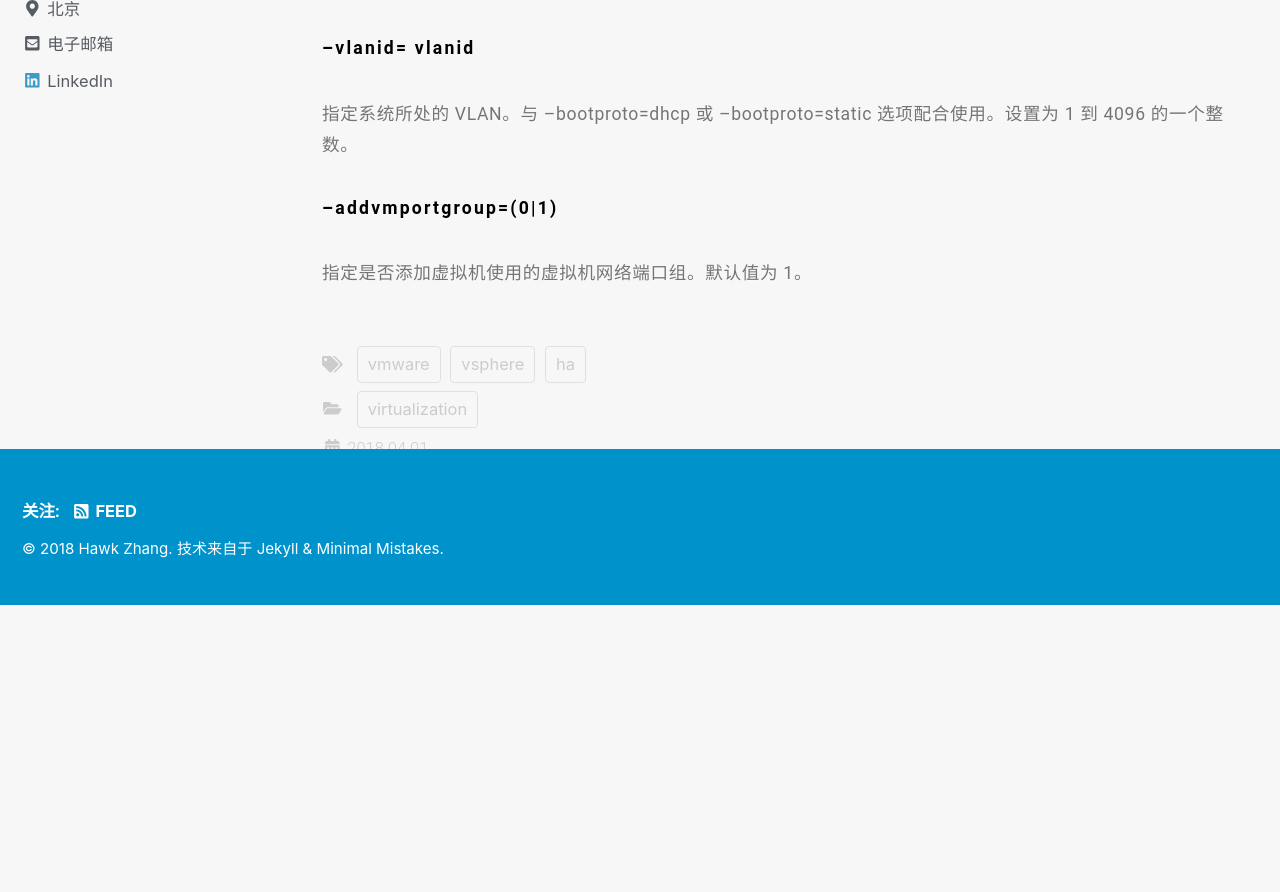
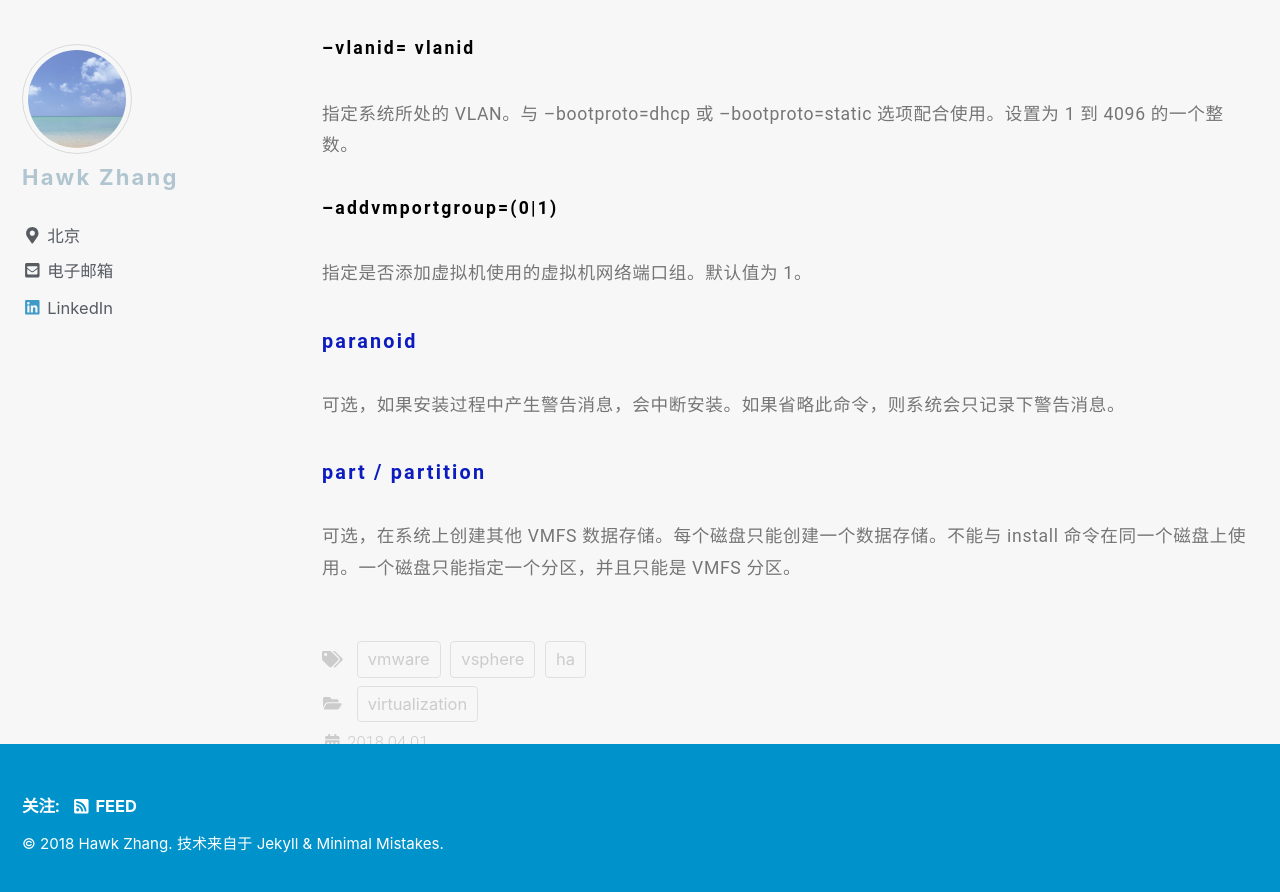
Before and after one commit to narru888/linotes_note, a Jekyll site: the page built from _posts/virtualizaion/2018-04-01-vsphere.setup.md, in a window 1280 px wide and 900 px high, scrolled down 25818 px. Shown: the top 892 px of the window. Built offline with Jekyll 4.4.1, drawn with Linux system fonts in a browser that asks for light colours; nearby versions of some CDN libraries; a script that is not in the unit is left out; before the commit the page ends 26423 px from its top, so only the background shows below that.

Commit message:
update on 2018-11-28 17:21:01 CST

```diff
--- a/_posts/virtualizaion/2018-04-01-vsphere.setup.md
+++ b/_posts/virtualizaion/2018-04-01-vsphere.setup.md
@@ -864,3 +864,14 @@ disk-type1,
 ###### --addvmportgroup=(0|1)
 
 指定是否添加虚拟机使用的虚拟机网络端口组。默认值为 1。
+
+
+
+
+##### paranoid
+
+可选，如果安装过程中产生警告消息，会中断安装。如果省略此命令，则系统会只记录下警告消息。
+
+##### part / partition
+
+可选，在系统上创建其他 VMFS 数据存储。每个磁盘只能创建一个数据存储。不能与 install 命令在同一个磁盘上使用。一个磁盘只能指定一个分区，并且只能是 VMFS 分区。
```
